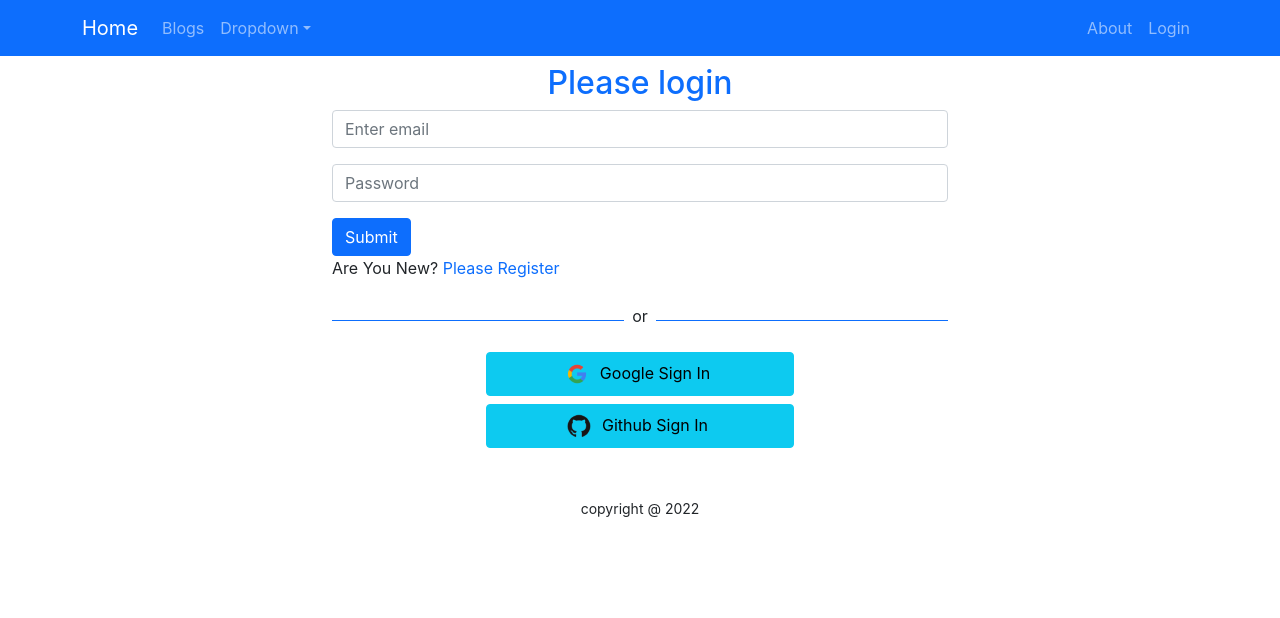
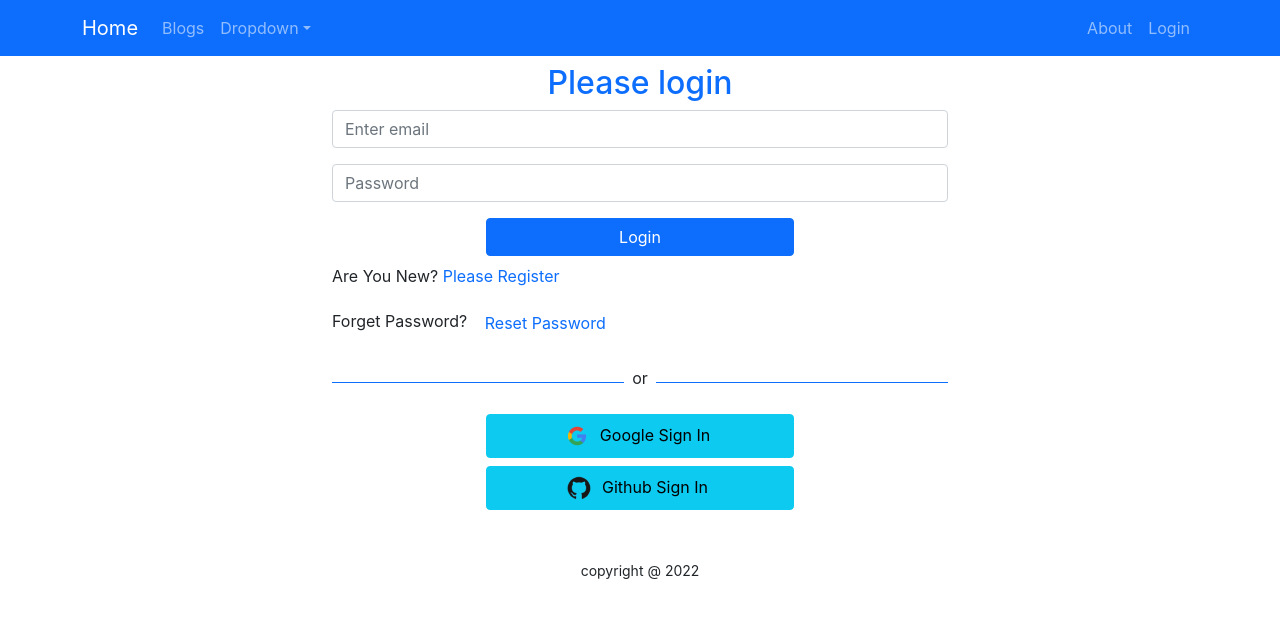
Before and after one commit to Jahanara-juma1/warehouse-management-client-side, a React (Create React App) app: page /login in a window 1280 px wide. Shown: the top 618 px of the page. Built offline with nearby package versions, Linux system fonts and the light colour scheme; no server answers.

Commit message:
email verification addad

```diff
--- a/src/Pages/Login/Login/Login.js
+++ b/src/Pages/Login/Login/Login.js
@@ -96,7 +96,7 @@ import { Button } from 'react-bootstrap';
 import React, { useRef } from 'react';
 import { Form } from 'react-bootstrap';
 import { Link, Navigate, useLocation, useNavigate } from 'react-router-dom';
-import { useSignInWithEmailAndPassword } from 'react-firebase-hooks/auth';
+import { useSendPasswordResetEmail, useSignInWithEmailAndPassword } from 'react-firebase-hooks/auth';
 import auth from '../../../firebase.init';
 import SocialLogin from '../SocialLogin/SocialLogin';
 
@@ -107,7 +107,7 @@ const Login = () => {
     const location = useLocation();
 
     let from = location.state?.from?.pathname || "/";
-
+    let errorElement;
     const [
         signInWithEmailAndPassword,
         user,
@@ -115,9 +115,17 @@ const Login = () => {
         error,
       ] = useSignInWithEmailAndPassword(auth);
 
+      const [sendPasswordResetEmail, sending] = useSendPasswordResetEmail(
+        auth
+      );
+
       if(user){
         navigate(from, { replace: true });
       }
+
+      if (error) {
+        errorElement = <p className='text-danger'>Error: {error?.message}</p>
+    }
 
     const handleSubmit = event =>{
         event.preventDefault();
@@ -131,6 +139,17 @@ const Login = () => {
     const navigateRegister = event => {
         Navigate('/register');
   }
+
+  const resetPassword = async() =>{
+    const email = emailRef.current.value;
+    if(email){
+        await sendPasswordResetEmail(email);
+    // toast('Sent email');
+    // }
+    // else{
+    //     toast('please enter your email address');
+    }
+}
 
     return (
         <div className='container w-50 mx-auto'>
@@ -147,11 +166,14 @@ const Login = () => {
                 <Form.Group className="mb-3" controlId="formBasicCheckbox">
 
                 </Form.Group>
-                <Button variant="primary" type="submit">
-                    Submit
+                <Button variant="primary w-50 mx-auto d-block mb-2" type="submit">
+                    Login
                 </Button>
             </Form>
+            {errorElement}
             <p>Are You New? <Link to="/register" className='text-primary pe-auto text-decoration-none' onClick={navigateRegister}>Please Register</Link></p>
+
+            <p>Forget Password? <button className='btn btn-link text-primary pe-auto text-decoration-none' onClick={resetPassword}>Reset Password</button></p>
 
             <SocialLogin></SocialLogin>
 
--- a/src/Pages/Login/Register/Register.js
+++ b/src/Pages/Login/Register/Register.js
@@ -1,86 +1,19 @@
-// import React, { useState } from 'react';
-// import { Link, useNavigate } from 'react-router-dom';
-// import { useCreateUserWithEmailAndPassword, useUpdateProfile } from 'react-firebase-hooks/auth';
-// import auth from '../../../firebase.init';
-// import './Register.css';
-// import SocialLogin from '../SocialLogin/SocialLogin';
-// import Loading from '../../Shared/Loading/Loading';
-// const Register = () => {
-// const [agree,setAgree] = useState(false);
-//     const [
-//         createUserWithEmailAndPassword,
-//         user,
-//         loading,
-//         error,
-//       ] = useCreateUserWithEmailAndPassword(auth, {sendEmailVerification: true});
-//       const [updateProfile, updating, updateError] = useUpdateProfile(auth);
-
-//     const navigate = useNavigate();
-
-//     const navigateLogin = () =>{
-//         navigate('/login');
-//     }
-
-//     if(loading || updating){
-//         return <Loading></Loading>
-//     }
-
-//     if(user){
-//         console.log('user', user)
-//     }
-//     if(error){
-//         console.log(error);
-//     }
-
-//     const handleRegister = async (event) =>{
-//         event.preventDefault();
-//         const name = event.target.name.value;
-//         const email = event.target.email.value;
-//         const password = event.target.password.value;
-
-
-//        await createUserWithEmailAndPassword(email, password);
-//        await updateProfile({ displayName: name});
-//        console.log('Update profile');
-//        navigate('/');
-//     }
-//     return (
-//         <div className='register-form'>
-//             <h2 style={{textAlign: 'center'}}>Please Register</h2>
-//             <form onSubmit={handleRegister}>
-//             <input type="text" name="name" id="" placeholder='Your Name'/>
-
-//                 <input type="email" name="email" id="" placeholder='Email Address' required/>
-
-//                 <input type="password" name="password" id="" placeholder='Password' required/>
-//                 <input onClick={() =>setAgree(!agree)} type="checkbox" name="terms" id="terms" />
-//                 <label className={`ps-2 ${agree ? '': 'ps-2 text-danger'}`} htmlFor="terms">Accept Terms and Conditions</label>
-//                 <input
-//                 disabled={!agree}
-//                 className='w-50 mx-auto btn btn-primary mt-2' type="submit" value="Register" />
-//             </form>
-//              <p>Already have an account? <Link to="/login" className='text-primary pe-auto' onClick={navigateLogin}>Please Login</Link></p>
-//              <SocialLogin></SocialLogin>
-//         </div>
-//     );
-// };
-
-// export default Register;
-import React from 'react';
+import React, { useState } from 'react';
 import { Link, useNavigate } from 'react-router-dom';
-import { useCreateUserWithEmailAndPassword } from 'react-firebase-hooks/auth';
+import { useCreateUserWithEmailAndPassword, useUpdateProfile } from 'react-firebase-hooks/auth';
 import './Register.css';
 import auth from '../../../firebase.init';
 import SocialLogin from '../SocialLogin/SocialLogin';
 
 const Register = () => {
-
+    const [agree,setAgree] = useState(false);
     const [
         createUserWithEmailAndPassword,
         user,
         loading,
         error,
-      ] = useCreateUserWithEmailAndPassword(auth);
+      ] = useCreateUserWithEmailAndPassword(auth, {sendEmailVerification: true});
+      const [updateProfile, updating, updateError] = useUpdateProfile(auth);
 
     const navigate = useNavigate();
 
@@ -89,7 +22,7 @@ const Register = () => {
         }
 
         if(user){
-            console.log('user', user)
+            console.log('user', user);
         }
 
         const handleRegister = async (event) =>{
@@ -97,7 +30,11 @@ const Register = () => {
                     const name = event.target.name.value;
                     const email = event.target.email.value;
                     const password = event.target.password.value;
-                    createUserWithEmailAndPassword(email, password);
+
+                    await createUserWithEmailAndPassword(email, password);
+                    await updateProfile({ displayName: name});
+                    console.log('Update profile');
+                    navigate('/');
         }
 
     return (
@@ -109,12 +46,12 @@ const Register = () => {
                 <input type="email" name="email" id="" placeholder='Email Address' required/>
 
                  <input type="password" name="password" id="" placeholder='Password' required/>
-                <input type="checkbox" name="terms" id="terms" />
-               <label htmlFor="terms">Accept Terms and Conditions</label>
+                 <input onClick={() =>setAgree(!agree)} type="checkbox" name="terms" id="terms" />
+                <label className={`ps-2 ${agree ? '': 'ps-2 text-danger'}`} htmlFor="terms">Accept Terms and Conditions</label>
                 <input
-                // disabled={!agree}
+                disabled={!agree}
                 className='w-50 mx-auto btn btn-primary mt-2' type="submit" value="Register" />
-           </form>
+            </form>
            <p>Already have an account? <Link to="/login" className='text-primary pe-auto text-decoration-none' onClick={navigateLogin}>Please Login</Link></p>
 
            <SocialLogin></SocialLogin>
--- a/src/Pages/Login/SocialLogin/SocialLogin.js
+++ b/src/Pages/Login/SocialLogin/SocialLogin.js
@@ -1,8 +1,25 @@
 import React from 'react';
 import google from '../../../images/social/google.png';
 import github from '../../../images/social/github.png';
+import { useSignInWithGithub, useSignInWithGoogle } from 'react-firebase-hooks/auth';
+import auth from '../../../firebase.init';
+import { useNavigate } from 'react-router-dom';
 
 const SocialLogin = () => {
+    const [signInWithGoogle, user, loading, error] = useSignInWithGoogle(auth);
+    const [signInWithGithub, user1, loading1, error1] = useSignInWithGithub(auth);
+    const navigate = useNavigate();
+    let errorElement;
+
+    if (error || error1) {
+        errorElement = <p className='text-danger'>Error: {error?.message} {error1?.message}</p>
+    }
+
+    if(user || user1){
+        navigate('/');
+     }
+
+
     return (
         <div>
             <div className='d-flex align-items-center'>
@@ -10,15 +27,16 @@ const SocialLogin = () => {
                 <p className='mt-2 px-2'>or</p>
                 <div style={{ height: '1px' }} className='bg-primary w-50'></div>
             </div>
+            {errorElement}
             <div>
             <button
-                //  onClick={() => useSignInWithGoogle()}
+                 onClick={() => signInWithGoogle()}
                 className='btn btn-info w-50 d-block mx-auto my-2'>
                     <img style={{width: '30px'}} src={google} alt="" />
                     <span className='px-2'>Google Sign In</span>
                 </button>
                 <button
-                // onClick={() => signInWithGithub()}
+                onClick={() => signInWithGithub()}
                 className='btn btn-info w-50 d-block mx-auto my-2'>
                     <img style={{width: '30px'}} src={github} alt="" />
                     <span className='px-2'>Github Sign In</span>
```
